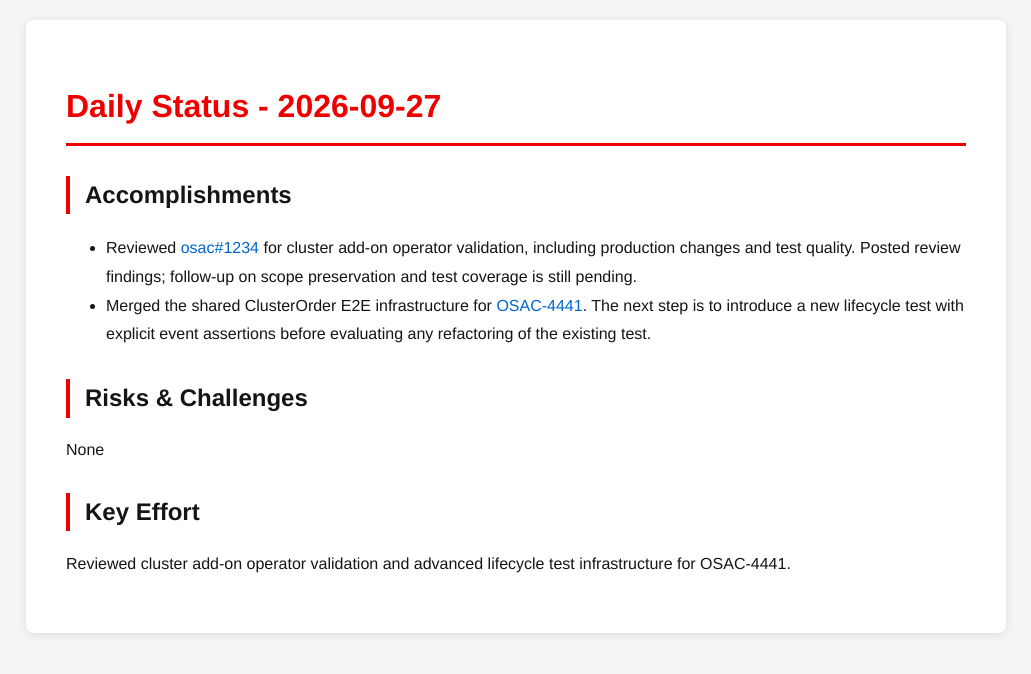
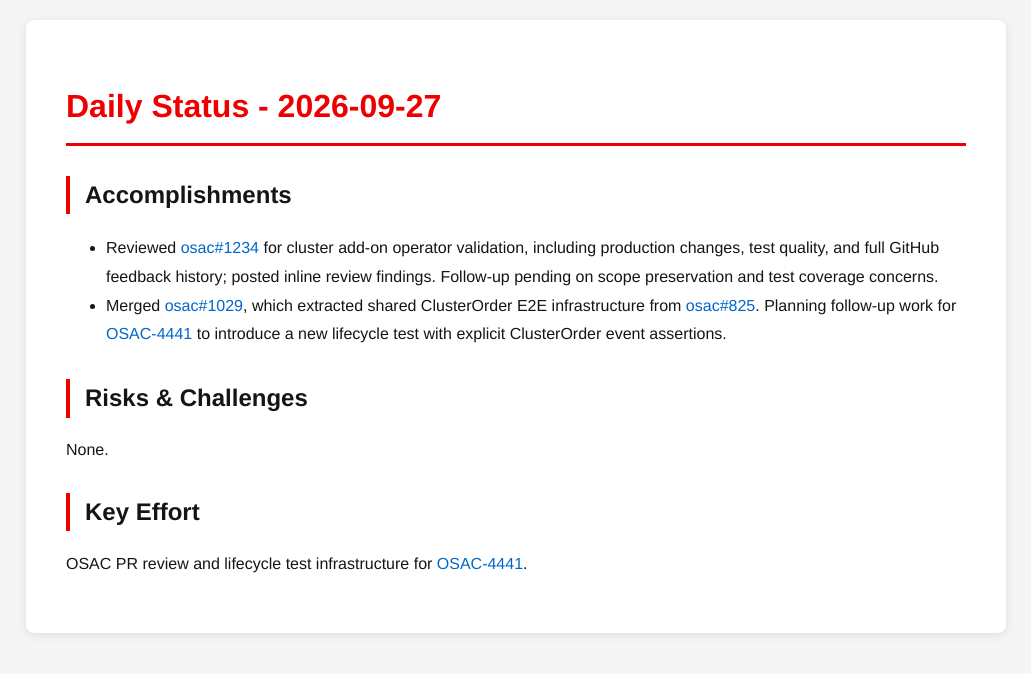
Before and after one commit to tzvatot/daily-status, a Jekyll site: the page built from 2026-09-27.md, in a window 1280 px wide. Shown: the top 674 px of the page, without its empty margins (124-1155 px from the left). Built offline with Jekyll 4.4.1, drawn with Linux system fonts in a browser that asks for light colours.

Commit message:
Daily status update - 2026-09-27

```diff
--- a/2026-09-27.md
+++ b/2026-09-27.md
@@ -7,11 +7,11 @@ date: 2026-09-27
 # Daily Status - 2026-09-27
 
 ## Accomplishments
-- Reviewed [osac#1234](https://github.com/osac-project/osac/pull/1234) for cluster add-on operator validation, including production changes and test quality. Posted review findings; follow-up on scope preservation and test coverage is still pending.
-- Merged the shared ClusterOrder E2E infrastructure for [OSAC-4441](https://redhat.atlassian.net/browse/OSAC-4441). The next step is to introduce a new lifecycle test with explicit event assertions before evaluating any refactoring of the existing test.
+- Reviewed [osac#1234](https://github.com/osac-project/osac/pull/1234) for cluster add-on operator validation, including production changes, test quality, and full GitHub feedback history; posted inline review findings. Follow-up pending on scope preservation and test coverage concerns.
+- Merged [osac#1029](https://github.com/osac-project/osac/pull/1029), which extracted shared ClusterOrder E2E infrastructure from [osac#825](https://github.com/osac-project/osac/pull/825). Planning follow-up work for [OSAC-4441](https://redhat.atlassian.net/browse/OSAC-4441) to introduce a new lifecycle test with explicit ClusterOrder event assertions.
 
 ## Risks & Challenges
-None
+None.
 
 ## Key Effort
-Reviewed cluster add-on operator validation and advanced lifecycle test infrastructure for OSAC-4441.
+OSAC PR review and lifecycle test infrastructure for [OSAC-4441](https://redhat.atlassian.net/browse/OSAC-4441).
```
